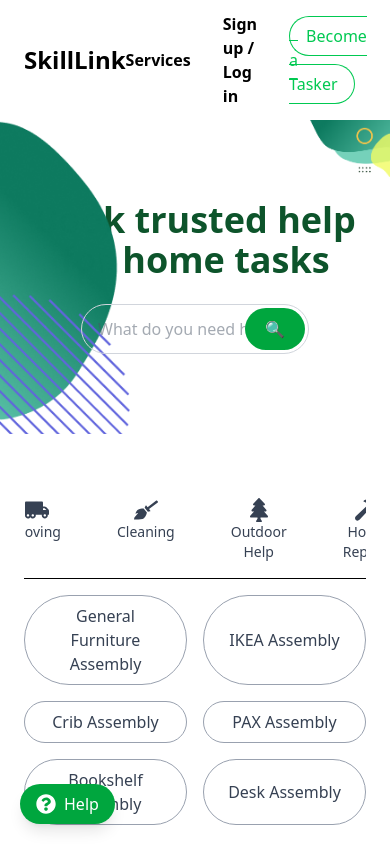
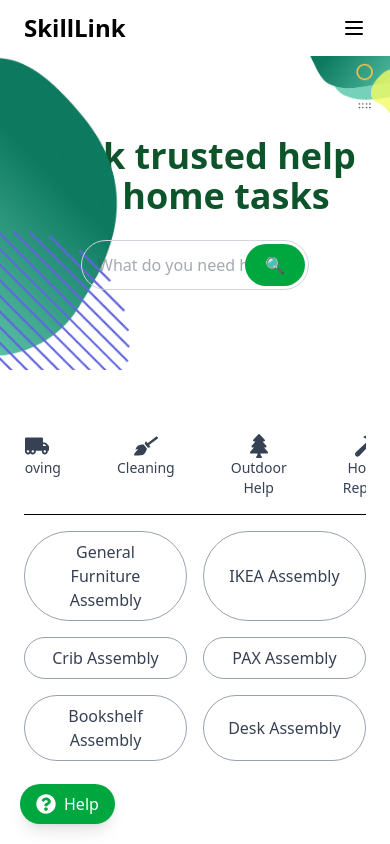
Before and after one commit to Nexusrex18/SkillLink, a React (Vite) app: page / in a window 390 px wide. Shown: the top 844 px of the page. Built offline with nearby package versions, Linux system fonts and the light colour scheme.

Commit message:
navbar fixes

```diff
--- a/src/components/Header.jsx
+++ b/src/components/Header.jsx
@@ -1,13 +1,54 @@
+import { useState } from "react";
 import { Link } from "react-router-dom";
 
 function Header() {
+  const [isMenuOpen, setIsMenuOpen] = useState(false);
+
+  const toggleMenu = () => {
+    setIsMenuOpen(!isMenuOpen);
+  };
+
   return (
-    <header className="bg-white shadow-md py-3 px-6 flex items-center justify-between">
+    <header className="bg-white shadow-md py-3 px-6">
+      <div className="flex items-center justify-between">
         {/* Logo */}
-      <h1 className="text-2xl font-bold text-black"><Link to='/'> SkillLink </Link></h1>
+        <h1 className="text-2xl font-bold text-black">
+          <Link to="/"> SkillLink </Link>
+        </h1>
 
-      {/* Navigation Links */}
-      <nav>
+        {/* Hamburger Menu Button (visible on small screens) */}
+        <button
+          className="md:hidden focus:outline-none"
+          onClick={toggleMenu}
+          aria-label="Toggle menu"
+        >
+          <svg
+            className="w-6 h-6"
+            fill="none"
+            stroke="currentColor"
+            viewBox="0 0 24 24"
+            xmlns="http://www.w3.org/2000/svg"
+          >
+            {isMenuOpen ? (
+              <path
+                strokeLinecap="round"
+                strokeLinejoin="round"
+                strokeWidth={2}
+                d="M6 18L18 6M6 6l12 12"
+              />
+            ) : (
+              <path
+                strokeLinecap="round"
+                strokeLinejoin="round"
+                strokeWidth={2}
+                d="M4 6h16M4 12h16M4 18h16"
+              />
+            )}
+          </svg>
+        </button>
+
+        {/* Desktop Navigation (hidden on small screens) */}
+        <nav className="hidden md:block">
           <ul className="flex space-x-8 items-center">
             <li>
               <Link to="/services" className="text-black font-semibold hover:underline">
@@ -26,6 +67,42 @@ function Header() {
             </li>
           </ul>
         </nav>
+      </div>
+
+      {/* Mobile Navigation (conditionally rendered) */}
+      {isMenuOpen && (
+        <nav className="md:hidden mt-4">
+          <ul className="flex flex-col space-y-4">
+            <li>
+              <Link
+                to="/services"
+                className="block text-black font-semibold hover:underline py-2"
+                onClick={() => setIsMenuOpen(false)}
+              >
+                Services
+              </Link>
+            </li>
+            <li>
+              <Link
+                to="/signup"
+                className="block text-black font-semibold hover:underline py-2"
+                onClick={() => setIsMenuOpen(false)}
+              >
+                Sign up / Log in
+              </Link>
+            </li>
+            <li>
+              <Link
+                to="/workerLogin"
+                className="block border border-green-500 text-green-500 py-2 px-4 rounded-full hover:bg-green-100 text-center"
+                onClick={() => setIsMenuOpen(false)}
+              >
+                Become a Tasker
+              </Link>
+            </li>
+          </ul>
+        </nav>
+      )}
     </header>
   );
 }
```
Lines whose indentation alone changed are shown as unchanged.
